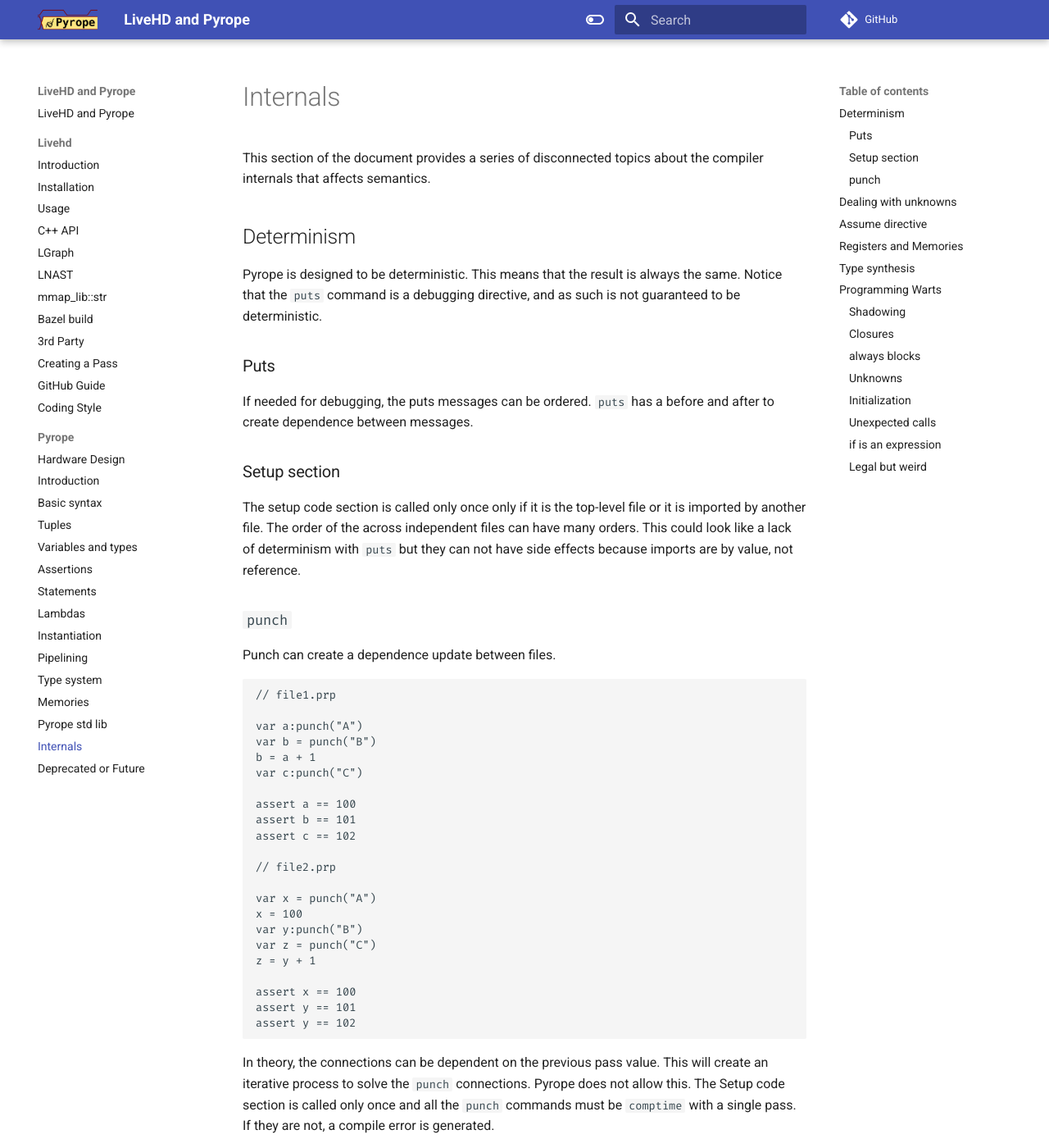
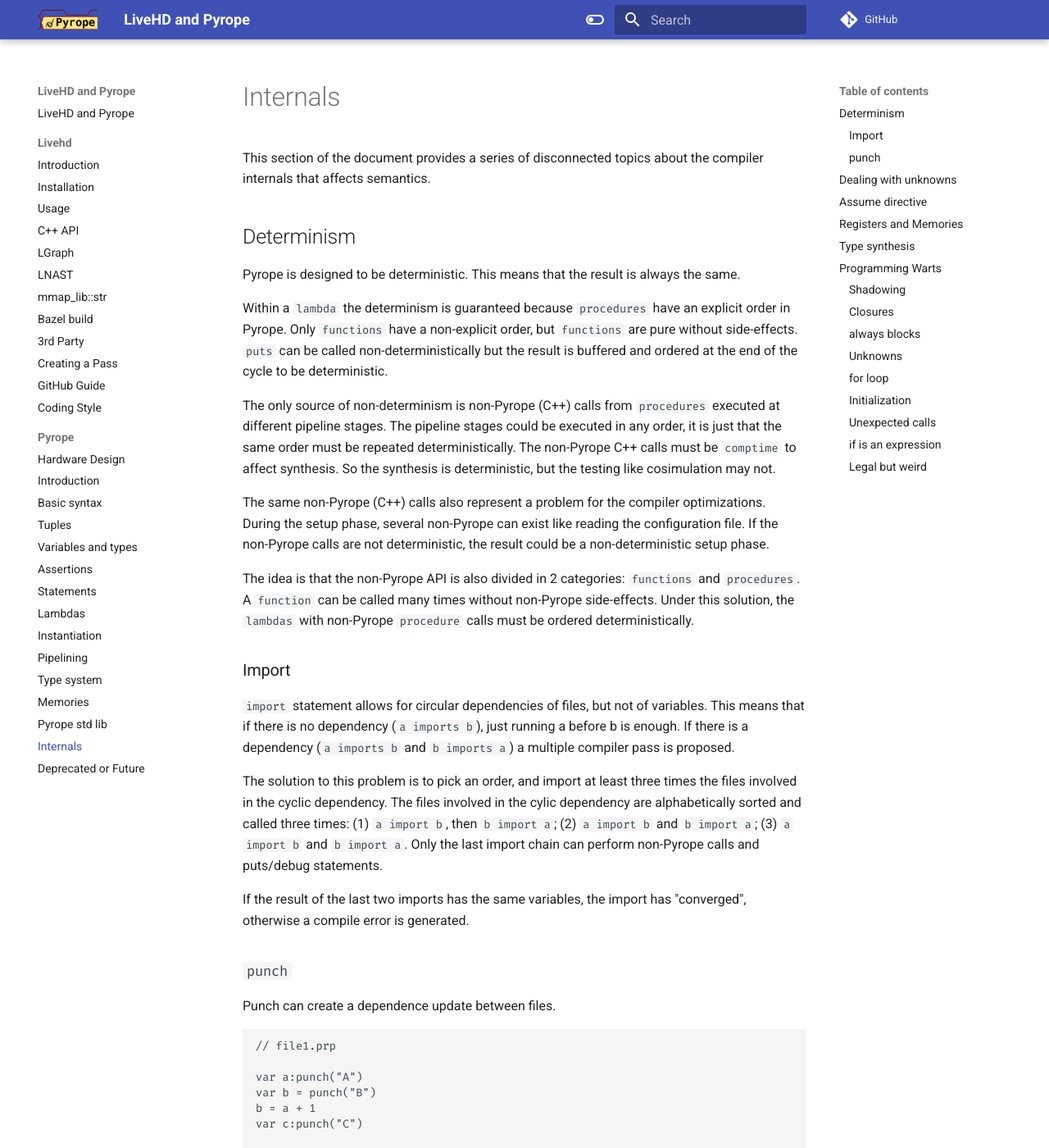
Before and after one commit to masc-ucsc/docs, an MkDocs documentation site: the page built from docs/pyrope/10-internals.md, in a window 1280 px wide and 1400 px high. Shown: the whole window at 82% size. Built offline with MkDocs 1.6.1 and Material for MkDocs 9.7.7, drawn with Linux system fonts in a browser that asks for light colours; comment, search, counter and statistics services are not loaded; some of the changed text lies outside the part shown.

Commit message:
several small patches

````diff
--- a/docs/pyrope/10-internals.md
+++ b/docs/pyrope/10-internals.md
@@ -6,21 +6,55 @@
 ## Determinism
 
 Pyrope is designed to be deterministic. This means that the result is always
-the same.  Notice that the `puts` command is a debugging directive, and as such
-is not guaranteed to be deterministic.
-
-### Puts
-
-If needed for debugging, the puts messages can be ordered. `puts` has a before
-and after to create dependence between messages.
+the same.
 
 
-### Setup section
+Within a `lambda` the determinism is guaranteed because `procedures` have an
+explicit order in Pyrope. Only `functions` have a non-explicit order, but
+`functions` are pure without side-effects. `puts` can be called
+non-deterministically but the result is buffered and ordered at the end of the
+cycle to be deterministic.
 
-The setup code section is called only once only if it is the top-level file or
-it is imported by another file. The order of the across independent files can
-have many orders. This could look like a lack of determinism with `puts` but they
-can not have side effects because imports are by value, not reference.
+
+The only source of non-determinism is non-Pyrope (C++) calls from `procedures`
+executed at different pipeline stages. The pipeline stages could be executed in
+any order, it is just that the same order must be repeated deterministically.
+The non-Pyrope C++ calls must be `comptime` to affect synthesis. So the
+synthesis is deterministic, but the testing like cosimulation may not.
+
+
+The same non-Pyrope (C++) calls also represent a problem for the compiler
+optimizations. During the setup phase, several non-Pyrope can exist like
+reading the configuration file. If the non-Pyrope calls are not deterministic,
+the result could be a non-deterministic setup phase.
+
+
+The idea is that the non-Pyrope API is also divided in 2 categories:
+`functions` and `procedures`. A `function` can be called many times without
+non-Pyrope side-effects. Under this solution, the `lambdas` with non-Pyrope
+`procedure` calls must be ordered deterministically.
+
+
+### Import
+
+
+`import` statement allows for circular dependencies of files, but not of
+variables. This means that if there is no dependency (`a imports b`), just
+running a before b is enough. If there is a dependency (`a imports b` and `b
+imports a`) a multiple compiler pass is proposed.
+
+
+The solution to this problem is to pick an order, and import at least three
+times the files involved in the cyclic dependency. The files involved in
+the cylic dependency are alphabetically sorted and called three times: (1) `a
+import b`, then `b import a`; (2) `a import b` and `b import a`; (3) `a import
+b` and `b import a`. Only the last import chain can perform non-Pyrope calls
+and puts/debug statements.
+
+
+If the result of the last two imports has the same variables, the import has
+"converged", otherwise a compile error is generated.
+
 
 ### `punch`
 
@@ -84,7 +118,8 @@
 
 
 The compiler internals only needs to deal with unknowns during the copy
-propagation or peephole optimizations. The compile goes through 2 phases: LNAST and Lgraph.
+propagation or peephole optimizations. The compile goes through 2 phases: LNAST
+and Lgraph.
 
 
 In the LNAST passes, we have the following semantics:
@@ -145,16 +180,21 @@
   Tmerge option will propagate `?` only if both sides can generate a different
   value. The LNAST optimization pass will behave like the Tmerge:
 
-    - If all the paths have the same constant value, the `if` is useless and the correct value will be used.
+    - If all the paths have the same constant value, the `if` is useless and
+      the correct value will be used.
 
     - If any path has a different constant value, the generated result bits will
       have unknowns if the source bits are different or unknown.
 
-    - If any paths are not constant, there is no LNAST optimization. Further Lgraph optimizations could optimize if all the mux generated values are proved to be the same.
+    - If any paths are not constant, there is no LNAST optimization. Further
+      Lgraph optimizations could optimize if all the mux generated values are
+      proved to be the same.
 
-+ The `for` loops are expanded, if the expression in the `for` is unknown, a compile error is generated.
++ The `for` loops are expanded, if the expression in the `for` is unknown, a
+  compile error is generated.
 
-+ The `while` loops are also expanded, if the condition on the `while` loop has unknowns a compile error is generated.
++ The `while` loops are also expanded, if the condition on the `while` loop has
+  unknowns a compile error is generated.
 
 
 At the end of the LNAST generation, a Lgraph is created. Only the registers and
@@ -501,6 +541,73 @@
 assert x == "0sb10?"
 ```
 
+### for loop
+
+The `for` expects a tuple, and iterates over the tuple. This can lead to some
+unexpected behaviour. The most strange is that ranges are always from smallest
+to largest, so they do not allow to create a decreasing iterator.
+
+
+```
+let s:string="hell"
+for i,idx in s {
+  let v = match idx {
+   == 0 { "h" }
+   == 1 { "e" }
+   == 2 { "l" }
+   == 3 { "l" }
+  }
+  assert v == i
+}
+
+let t = (1,2,3)
+for i,idx in t {
+  let v = match idx {
+   == 0 { 1 }
+   == 1 { 2 }
+   == 2 { 3 }
+  }
+  assert v == i
+}
+
+let r=2..<5
+for i,idx in r {
+  let v = match idx {
+   == 0 { 2 }
+   == 1 { 3 }
+   == 2 { 4 }
+  }
+  assert v == i
+}
+
+let r2=4..=2 step -1
+assert r == r2
+for i,idx in r2 {
+  let v = match idx {
+   == 0 { 2 }
+   == 1 { 3 }
+   == 2 { 4 }
+  }
+  assert v == i
+}
+
+for i in 2..<5 {
+  let ri = 2+(4-i) // reverse index
+  // 2 == (2..<5).trailing_one
+  // 4 == (2..<5).leading_one
+  let v = match idx {
+   == 0 { 4 }
+   == 1 { 3 }
+   == 2 { 2 }
+  }
+  assert v == ri
+}
+
+for i,idx in 123 {
+  assert i == 123 and idx==0
+}
+```
+
 ### Initialization
 
 Registers and variables are initialized to zero by default, but the reset logic
--- a/mkdocs.yml
+++ b/mkdocs.yml
@@ -5,12 +5,16 @@
 
 remote_branch: gh-pages
 
+plugins:
+  - search
+
 theme:
   name: material
   font:
     code: Fira Code
   logo: assets/pyrope5.png
   features:
+    - search.suggest
     - navigation.sections
     - navigation.instant
     - navigation.indexes
````
Also changed, not shown: docs/pyrope/02-basics.md (+19 -23 lines), docs/pyrope/03-bundle.md (+2 -2 lines), docs/pyrope/05b-statements.md (+5 -1 lines), docs/pyrope/07-typesystem.md (+41 -4 lines).
